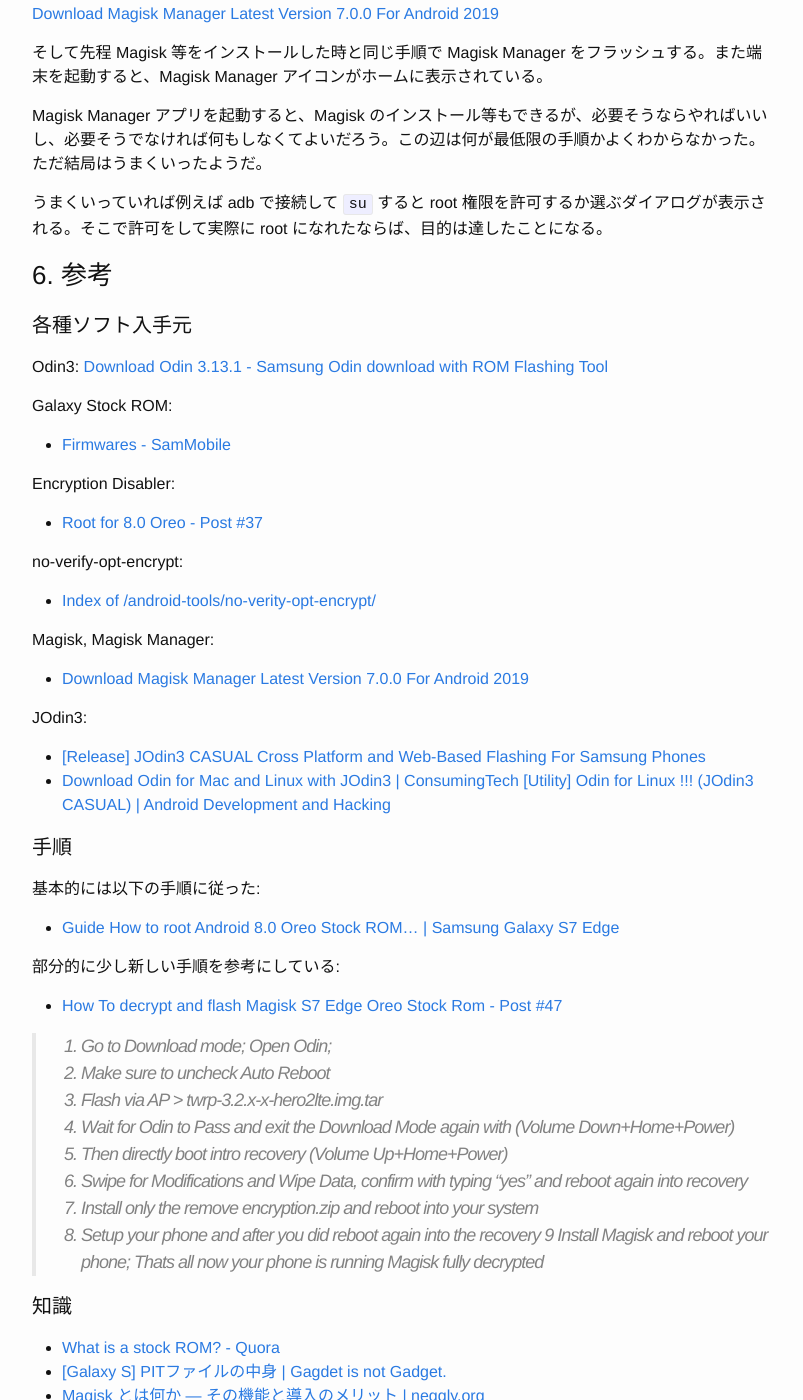
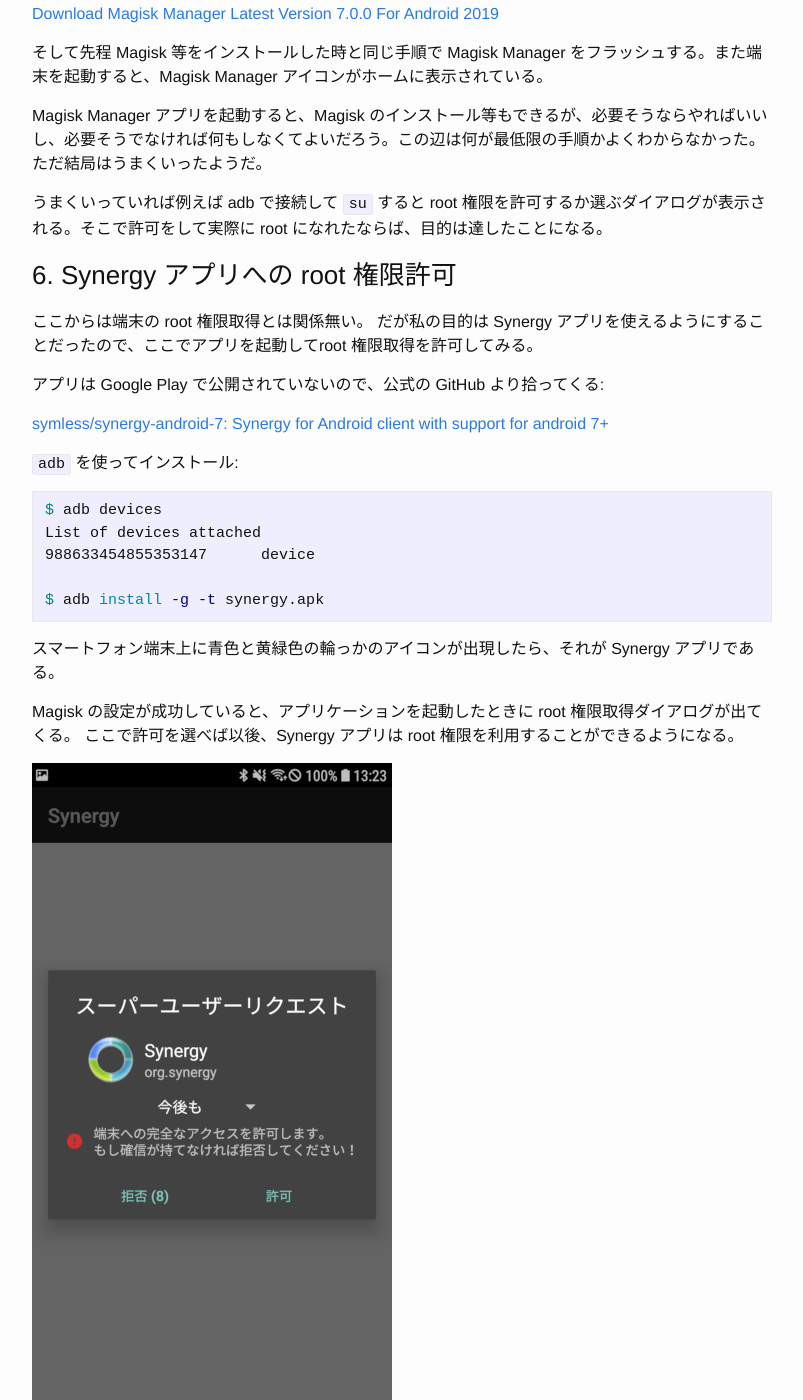
Before and after one commit to kikei/kikei.github.io, a Jekyll site: the page built from _posts/2019-03-21-root-galaxys7.md, in a window 1280 px wide and 1400 px high, scrolled down 11395 px. Shown: the whole window, without its empty margins (238-1041 px from the left). Built offline with Jekyll 4.4.1, drawn with Linux system fonts in a browser that asks for light colours; comment, search, counter and statistics services are not loaded; some of the changed text lies outside the part shown.

Commit message:
add new post for synergy

````diff
--- a/_posts/2019-03-21-root-galaxys7.md
+++ b/_posts/2019-03-21-root-galaxys7.md
@@ -308,7 +308,41 @@
 
 うまくいっていれば例えば adb で接続して `su` すると root 権限を許可するか選ぶダイアログが表示される。そこで許可をして実際に root になれたならば、目的は達したことになる。
 
-### 6. 参考
+### 6. Synergy アプリへの root 権限許可
+
+ここからは端末の root 権限取得とは関係無い。
+だが私の目的は Synergy アプリを使えるようにすることだったので、ここでアプリを起動してroot 権限取得を許可してみる。
+
+アプリは Google Play で公開されていないので、公式の GitHub より拾ってくる:
+
+[symless/synergy\-android\-7: Synergy for Android client with support for android 7\+](https://github.com/symless/synergy-android-7)
+
+`adb` を使ってインストール:
+
+```sh
+$ adb devices
+List of devices attached
+988633454855353147	device
+
+$ adb install -g -t synergy.apk
+```
+
+スマートフォン端末上に青色と黄緑色の輪っかのアイコンが出現したら、それが Synergy アプリである。
+
+Magisk の設定が成功していると、アプリケーションを起動したときに root 権限取得ダイアログが出てくる。
+ここで許可を選べば以後、Synergy アプリは root 権限を利用することができるようになる。
+
+![synergy android](/images/screenshots/2019-03-24-magiskmanager.png)
+
+これで root 権限取得は完了したわけだが、Synergy アプリを利用してマウス、キーボードの共有をするにはもう一枚の障壁がある。SELinux である。
+
+SELinux はシステム内のアクセス制御機能をする Linux 機能である。
+ポリシーという単位でアプリケーションからシステムへのアクセスを制御することができ、
+root 権限を取得したといても制御の対象である。いやむしろそれが主目的である。
+
+というわけで続きは SELinux 編で書く。
+
+### 7. 参考
 
 #### 各種ソフト入手元
 
````
Also changed, not shown: _posts/2019-03-06-synergy.md (+31 -6 lines), images/photos/2019-03-24-synergy.jpg (added), images/screenshots/2019-03-24-magiskmanager.png (added).
